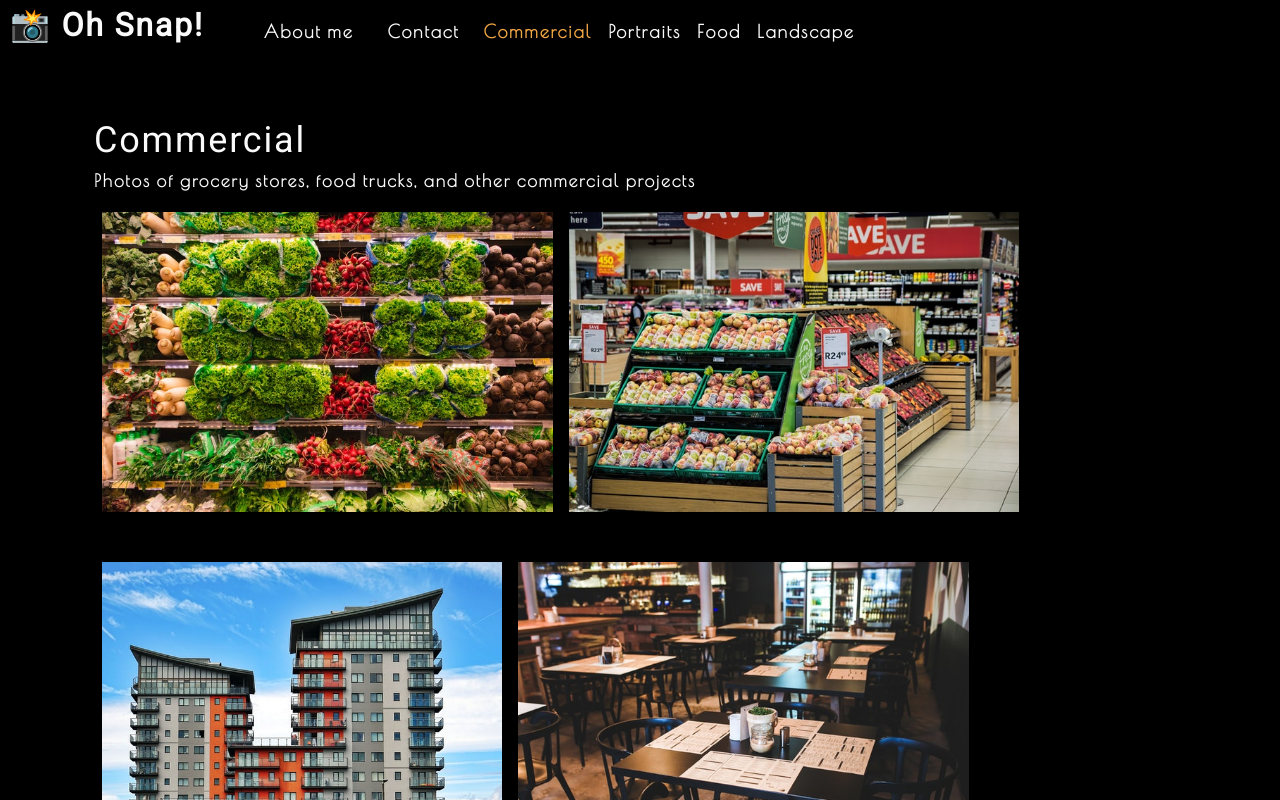
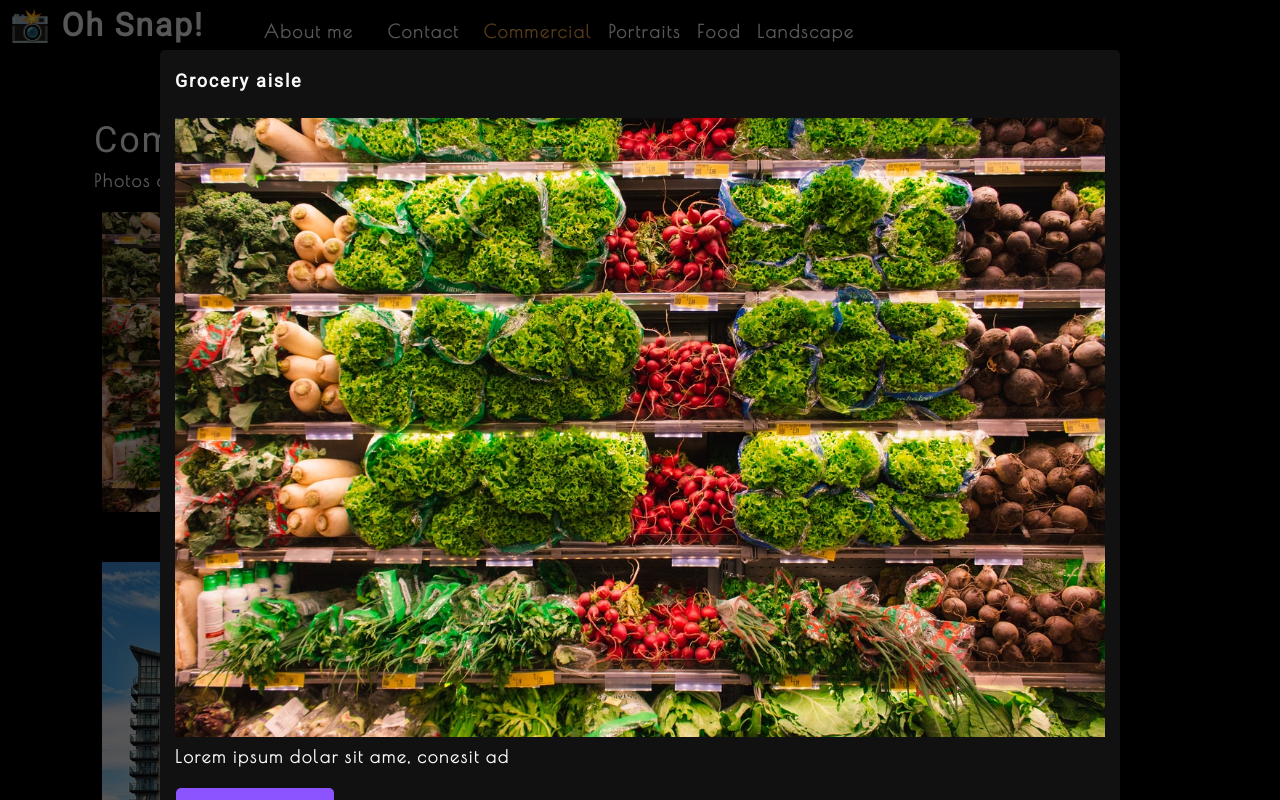
Before and after one commit to dmknapp2385/photo-port, a React (Create React App) app: page / in a window 1280 px wide. Both pictures are taken after a click on the picture 327 px from the left and 361 px from the top of the page. Shown: the top 800 px of the page. Built offline with nearby package versions, Linux system fonts and the light colour scheme.

Commit message:
conditionaly render modal of large photo

```diff
--- /dev/null
+++ b/src/components/Modal/index.js
@@ -0,0 +1,24 @@
+import React from "react";
+
+function Modal({currentPhoto}) {
+    const { name, category, description, index } = currentPhoto;
+
+    return(
+        <div className="modalBackdrop">
+            <div className="modalContainer">
+                <h3 className="modalTitle">
+                    {name}
+                </h3>
+                <img src={require(`../../assets/large/${category}/${index}.jpg`)} alt="current category" />
+                <p>
+                    {description}
+                </p>
+                <button type="button">
+                    Close this modal
+                </button>
+            </div>
+        </div>
+    )
+}
+
+export default Modal;
--- a/src/components/PhotoList/index.js
+++ b/src/components/PhotoList/index.js
@@ -1,4 +1,6 @@
 import React, { useState } from "react";
+import Modal from '../Modal';
+
 
 function PhotoList ({category}) {
     const [photos] = useState([
@@ -102,14 +104,25 @@
 
      const currentPhotos = photos.filter((photo) => photo.category === category);
 
+     const [currentPhoto, setCurrentPhoto] = useState();
+
+     const [isModalOpen, setIsModalOpen] = useState(false);
+
+     const toggleModal = (image, i) => {
+        setCurrentPhoto({...image, index: i});
+        setIsModalOpen(true);
+     }
+
     return(
 
       <div className="flex-row">
+          {isModalOpen && <Modal currentPhoto={currentPhoto}/>}
         {currentPhotos.map((image, i) => (
           <img
             src={require(`../../assets/small/${category}/${i}.jpg`)}
             alt={image.name}
             className="img-thumbnail mx-1"
+            onClick={() => toggleModal(image, i)}
             key={image.name}
           />
         ))}
```
